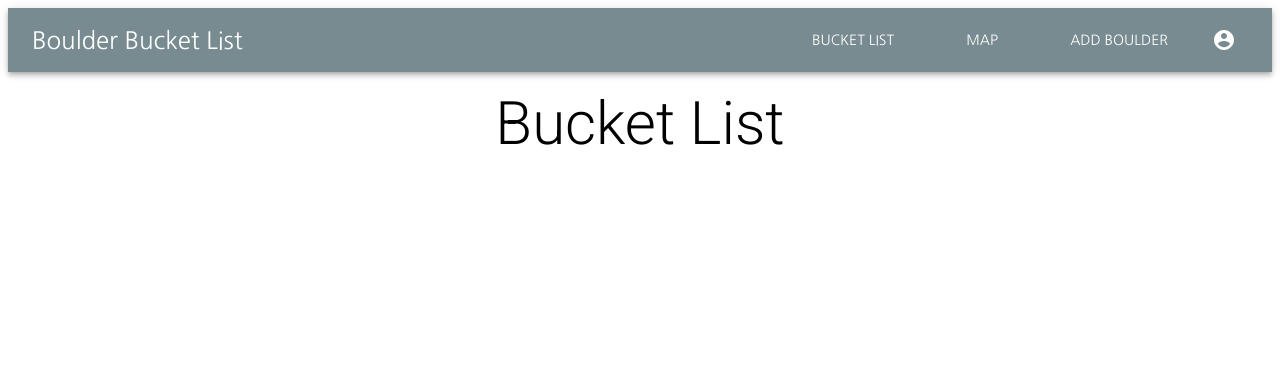
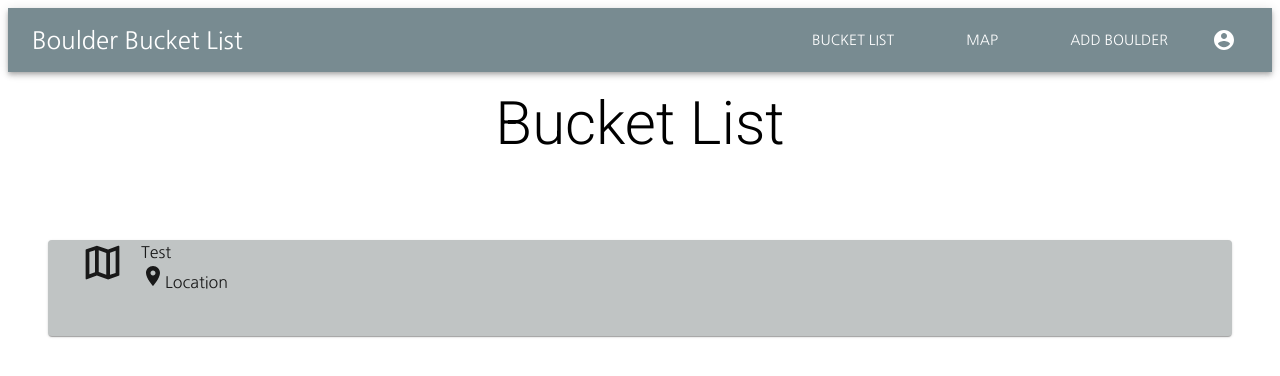
Before and after one commit to j97b/boulder-bucket-list-ui, a React (Create React App) app: page /bucketList in a window 1280 px wide. Shown: the top 376 px of the page. Built offline with nearby package versions, Linux system fonts and the light colour scheme.

Commit message:
putting together card

```diff
--- /dev/null
+++ b/src/components/boulderCard/BoulderCard.jsx
@@ -0,0 +1,24 @@
+import React from "react";
+import { Box, Card, Typography } from "@material-ui/core";
+
+import styles from "./styles";
+import { MapOutlined, Room } from "@material-ui/icons";
+
+const BoulderCard = (props) => {
+  const classes = styles();
+
+  return (
+    <Card className={classes.root}>
+      <MapOutlined color="rgb(70 70 70)" className={classes.map} />
+      <Box className={classes.nameAndLocation}>
+        <Typography>{props.name}</Typography>
+        <Typography>
+          <Room />
+          {props.location}
+        </Typography>
+      </Box>
+    </Card>
+  );
+};
+
+export default BoulderCard;
--- /dev/null
+++ b/src/components/boulderCard/styles.js
@@ -0,0 +1,19 @@
+const { makeStyles } = require("@material-ui/core");
+
+const styles = makeStyles((theme) => ({
+  root: {
+    display: "flex",
+    minWidth: 600,
+    margin: `${theme.spacing(3)} ${theme.spacing(5)}
+    ${theme.spacing(3)} ${theme.spacing(5)}`,
+    backgroundColor: "#C0C4C4",
+    height: theme.spacing(12),
+  },
+  map: {
+    fontSize: 45,
+    marginLeft: theme.spacing(4),
+    marginRight: theme.spacing(2),
+  },
+}));
+
+export default styles;
--- a/src/pages/bucketList/BucketList.jsx
+++ b/src/pages/bucketList/BucketList.jsx
@@ -1,14 +1,20 @@
-import React from 'react';
-import { Typography } from '@material-ui/core';
+import React from "react";
+import { Typography } from "@material-ui/core";
 
-import styles from './styles';
+import styles from "./styles";
+import BoulderCard from "../../components/boulderCard/BoulderCard";
 
 const BucketList = () => {
-    const classes = styles();
+  const classes = styles();
 
-    return (
-        <Typography variant='h2' className={classes.heading}>Bucket List</Typography>
-    );
+  return (
+    <>
+      <Typography variant="h2" className={classes.heading}>
+        Bucket List
+      </Typography>
+      <BoulderCard name="Test" location="Location" />
+    </>
+  );
 };
 
 export default BucketList;
```
